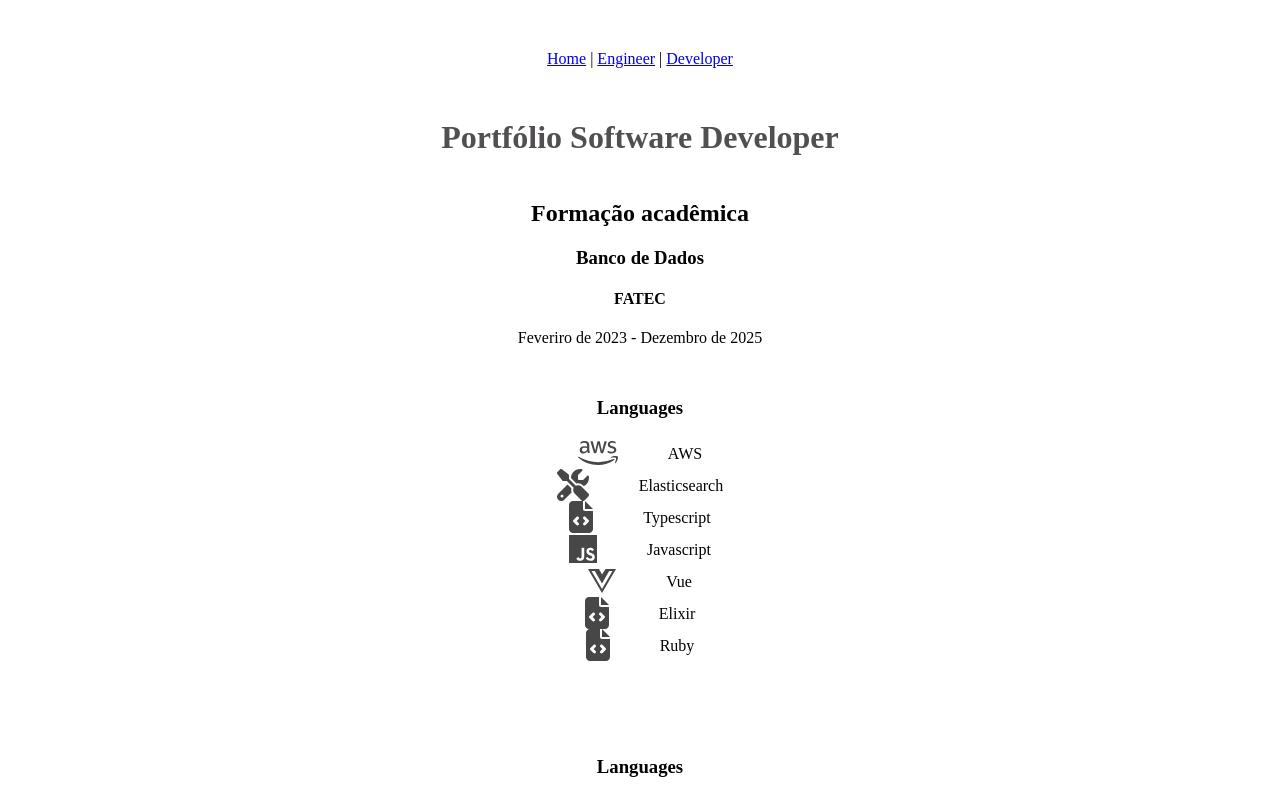
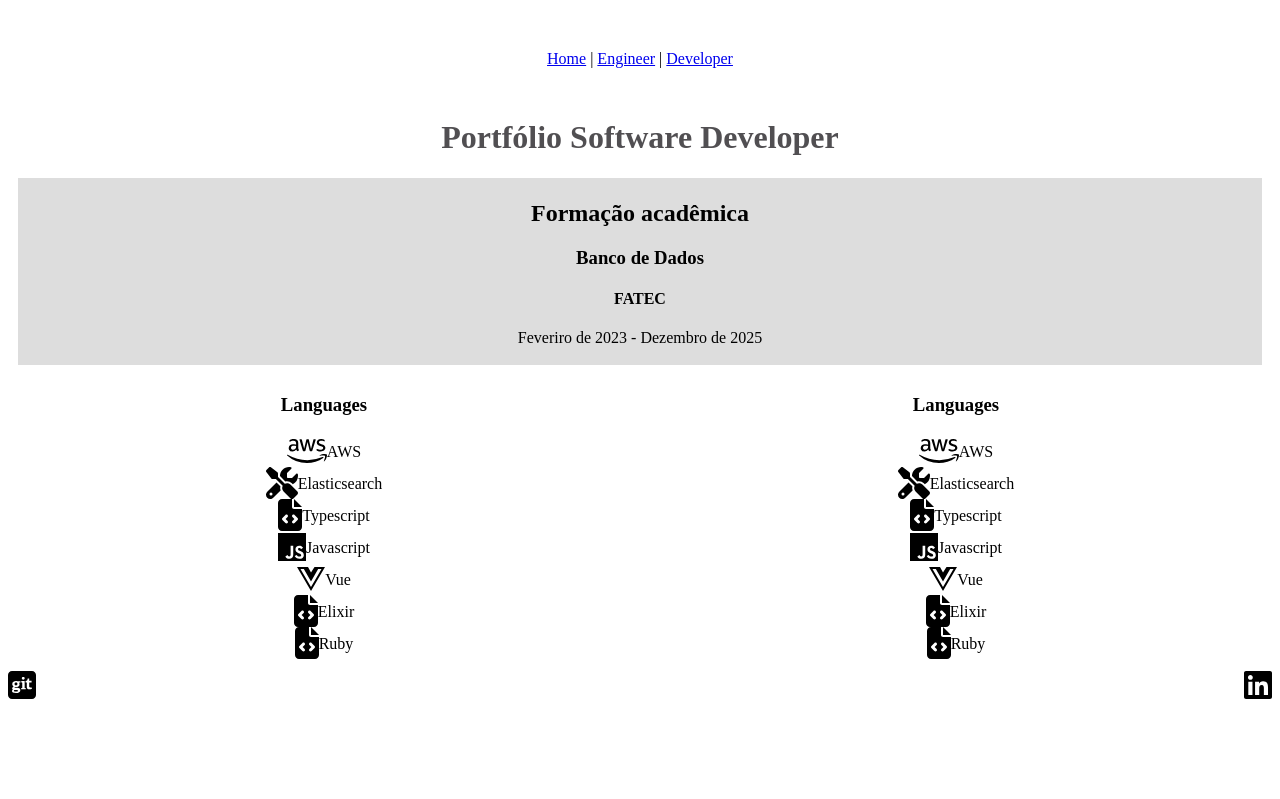
Before and after one commit to samrln/portfolio, a Vue app: page /DeveloperPortfolio in a window 1280 px wide. Shown: the top 799 px of the page. Built offline with nearby package versions, Linux system fonts and the light colour scheme; the HTML template or start-up script is replaced by a standard one.

Commit message:
first commit

```diff
--- a/src/pages/DeveloperPortfolio.vue
+++ b/src/pages/DeveloperPortfolio.vue
@@ -10,14 +10,14 @@
       <p>Feveriro de 2023 - Dezembro de 2025</p>
     </div>
     <div class="developer-information">
-      <div class="stacks-section">
+      <div stacks-section>
         <h3>Languages</h3>
         <div v-for="stack in stacks" :key="stack.name">
           <font-awesome-icon :icon="stack.icon" size="2xl" />
           <span>{{ stack.name }}</span>
         </div>
       </div>
-      <div class="stacks-section">
+      <div stacks-section>
         <h3>Languages</h3>
         <div v-for="stack in stacks" :key="stack.name">
           <font-awesome-icon :icon="stack.icon" size="2xl" />
--- a/src/styles/developerPortfolio.css
+++ b/src/styles/developerPortfolio.css
@@ -4,43 +4,54 @@
 
 .university-information {
   padding: 2px;
-  /* background-color: #witch; */
+  background-color: rgb(221, 221, 221);
   margin-right: 10px;
   margin-left: 10px;
 }
 
 .developer-information {
-  flex-direction: column;
+  display: flex;
+  flex-direction: row;
+}
+
+.developer-information > div {
+  flex: 1;
+  padding: 10px;
+  /* Adicione outros estilos conforme necessário */
 }
 
 .stacks-section {
   display: flex;
   align-items: center;
-  flex-direction: column;
-  padding-bottom: 5%;
-  padding-top: 1%;
+  /* Adicione outros estilos conforme necessário */
 }
 
-.stacks-section>div {
-  flex-direction: row;
+.stacks-section > div {
+  display: flex;
+  align-items: center;
+  /* Adicione outros estilos conforme necessário */
 }
 
-.stacks-section>div>svg {
+.stacks-section > div > svg {
   color: #484747;
+  /* Adicione outros estilos conforme necessário */
 }
 
-.stacks-section>div>span {
-  padding-left: 50px;
+.stacks-section > div > span {
+  padding-left: 10px;
+  /* Adicione outros estilos conforme necessário */
 }
 
-.github-section {
-  display: inline-block;
-  vertical-align: top;
-  margin-right: 20px;
+
+.social-media-section {
+  display: flex;
+  flex-direction: row;
+  justify-content: space-between;
+  align-items: center;
 }
 
+.github-section,
 .linkedin-section {
   display: inline-block;
   vertical-align: top;
-  margin-right: 20px;
 }
```
